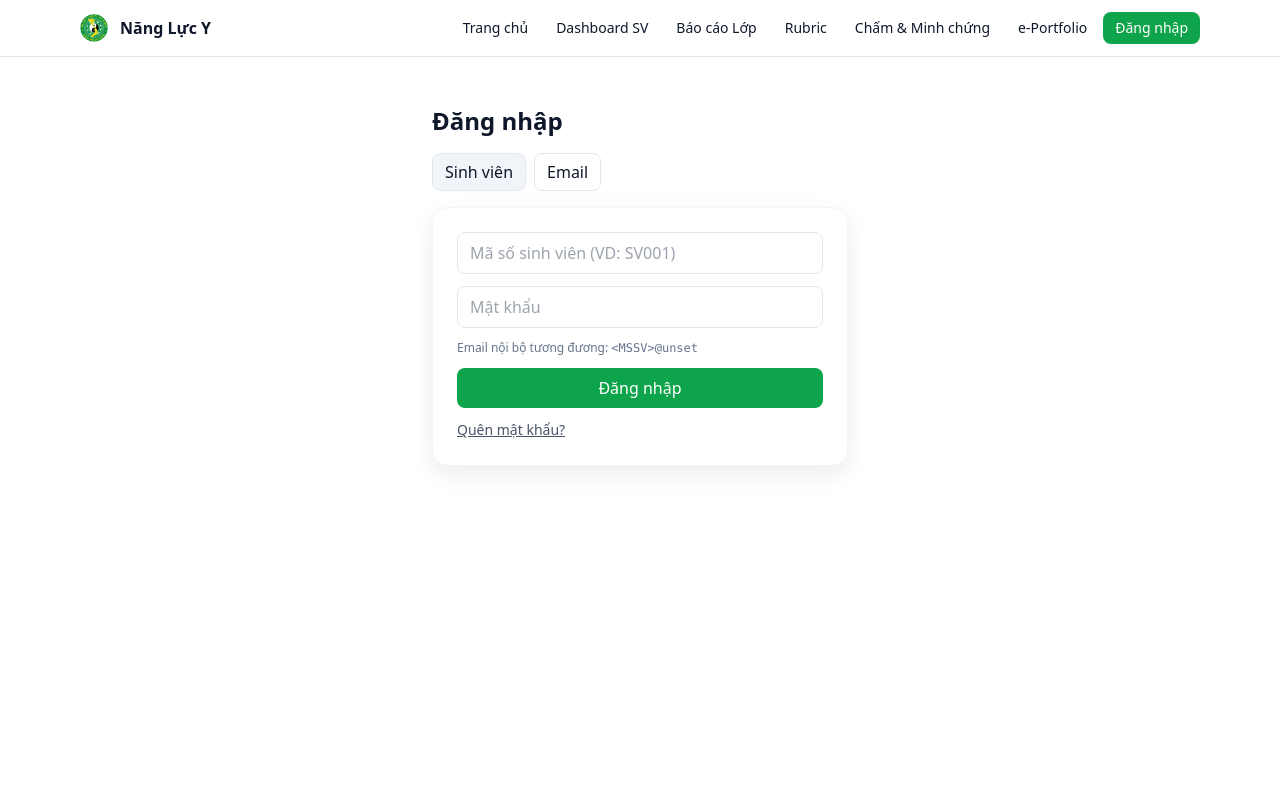
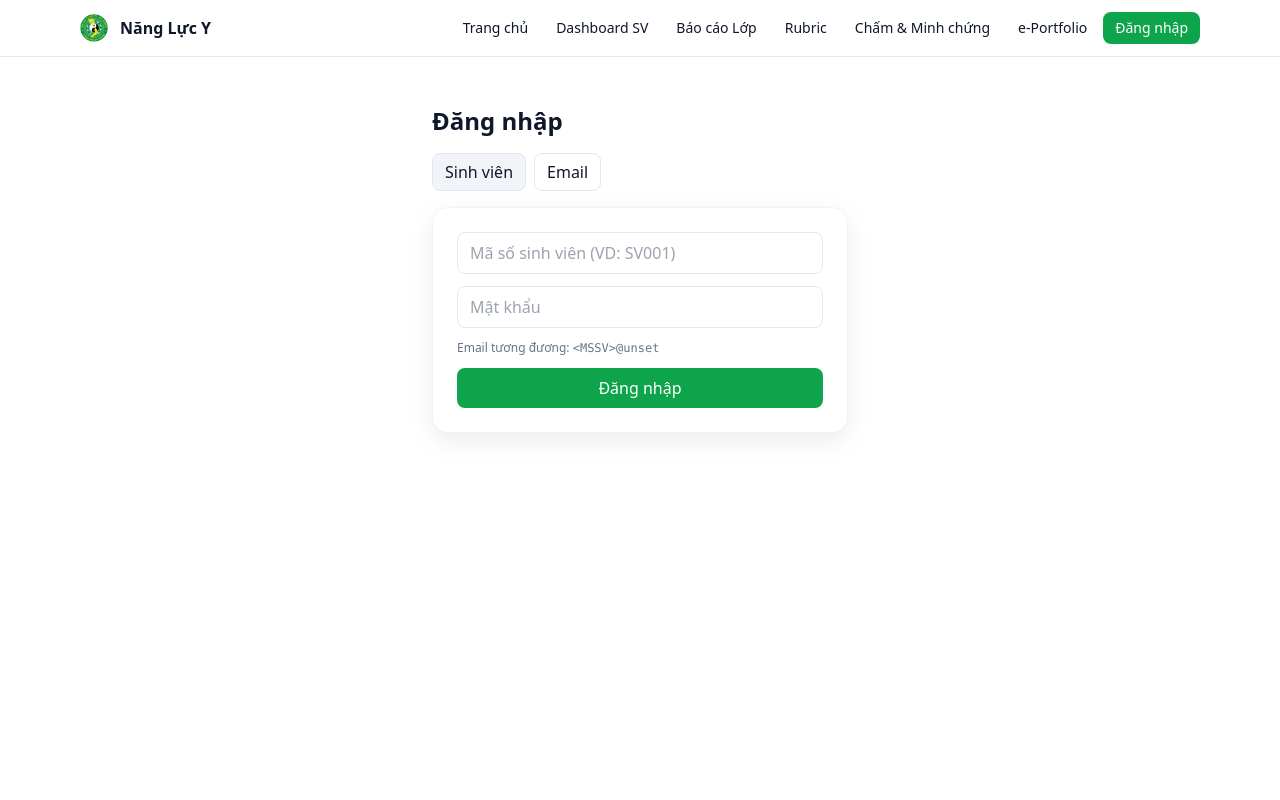
Before and after one commit to vophong90/CBME_Atlas, a Next.js app: page /login in a window 1280 px wide. Shown: the top 800 px of the page. Built offline with nearby package versions, Linux system fonts and the light colour scheme; no server answers.

Commit message:
Update page.tsx

```diff
--- a/app/(auth)/login/page.tsx
+++ b/app/(auth)/login/page.tsx
@@ -2,60 +2,48 @@
 export const dynamic = 'force-dynamic'
 export const revalidate = 0
 
-import { useEffect, useState } from 'react'
+import { useState } from 'react'
 import { useRouter } from 'next/navigation'
-import { supabase } from '../../../lib/supabase'
+import { getSupabase } from '../../../lib/supabase-browser'   // ⬅️ đổi import
 
 const STUDENT_DOMAIN = process.env.NEXT_PUBLIC_STUDENT_EMAIL_DOMAIN || 'students.local'
 
 export default function LoginPage() {
   const router = useRouter()
   const [mode, setMode] = useState<'student'|'email'>('student')
-  const [mssv, setMssv] = useState('')
-  const [email, setEmail] = useState('')
-  const [pass, setPass] = useState('')
-  const [loading, setLoading] = useState(false)
-  const [err, setErr] = useState<string|undefined>()
-
-  useEffect(() => {
-    supabase.auth.getUser().then(({data}) => { if (data.user) router.replace('/') })
-  }, [router])
+  const [mssv, setMssv] = useState(''); const [email, setEmail] = useState(''); const [pass, setPass] = useState('')
+  const [msg, setMsg] = useState(''); const [loading, setLoading] = useState(false)
 
   async function login() {
-    setLoading(true); setErr(undefined)
-    const loginEmail = mode === 'student' ? `${mssv}@${STUDENT_DOMAIN}`.toLowerCase() : email
-    const { data, error } = await supabase.auth.signInWithPassword({ email: loginEmail, password: pass })
-    setLoading(false)
-    if (error) return setErr(error.message)
-    const mustChange = (data?.user?.user_metadata?.must_change_password ?? false) as boolean
-    if (mustChange) router.replace('/auth/update-password')
-    else router.replace('/')
-  }
-
-  async function forgot() {
-    const target = mode === 'student' ? `${mssv}@${STUDENT_DOMAIN}`.toLowerCase() : email
-    if (!target) return setErr('Vui lòng nhập thông tin trước.')
-    const { error } = await supabase.auth.resetPasswordForEmail(target, {
-      redirectTo: `${location.origin}/auth/update-password`
-    })
-    if (error) setErr(error.message); else alert('Đã gửi email đặt lại mật khẩu.')
+    try {
+      setLoading(true); setMsg('')
+      const supabase = getSupabase()
+      const loginEmail = mode === 'student' ? `${mssv}@${STUDENT_DOMAIN}`.toLowerCase() : email
+      const { data, error } = await supabase.auth.signInWithPassword({ email: loginEmail, password: pass })
+      if (error) { setMsg('Lỗi: ' + error.message); return }
+      const must = !!data?.user?.user_metadata?.must_change_password
+      router.replace(must ? '/auth/update-password' : '/')
+    } catch (e:any) {
+      setMsg('Exception: ' + String(e?.message || e))
+      console.error(e)
+    } finally {
+      setLoading(false)
+    }
   }
 
   return (
     <div className="mx-auto max-w-md px-4 py-12">
       <h1 className="text-2xl font-semibold">Đăng nhập</h1>
-
       <div className="mt-4 flex gap-2">
         <button className={`px-3 py-1.5 rounded-lg border ${mode==='student'?'bg-slate-100':''}`} onClick={()=>setMode('student')}>Sinh viên</button>
         <button className={`px-3 py-1.5 rounded-lg border ${mode==='email'?'bg-slate-100':''}`} onClick={()=>setMode('email')}>Email</button>
       </div>
-
       <div className="card mt-4 space-y-3">
         {mode==='student' ? (
           <>
             <input className="border rounded-lg px-3 py-2 w-full" placeholder="Mã số sinh viên (VD: SV001)" value={mssv} onChange={e=>setMssv(e.target.value)} />
             <input className="border rounded-lg px-3 py-2 w-full" type="password" placeholder="Mật khẩu" value={pass} onChange={e=>setPass(e.target.value)} />
-            <div className="text-xs text-slate-500">Email nội bộ tương đương: <code>{mssv ? `${mssv}@${STUDENT_DOMAIN}` : `<MSSV>@${STUDENT_DOMAIN}`}</code></div>
+            <div className="text-xs text-slate-500">Email tương đương: <code>{mssv ? `${mssv}@${STUDENT_DOMAIN}` : `<MSSV>@${STUDENT_DOMAIN}`}</code></div>
           </>
         ) : (
           <>
@@ -63,12 +51,10 @@ export default function LoginPage() {
             <input className="border rounded-lg px-3 py-2 w-full" type="password" placeholder="Mật khẩu" value={pass} onChange={e=>setPass(e.target.value)} />
           </>
         )}
-
         <button disabled={loading} onClick={login} className="px-4 py-2 rounded-lg bg-[var(--brand-primary)] text-white w-full">
           {loading ? 'Đang đăng nhập...' : 'Đăng nhập'}
         </button>
-        <button onClick={forgot} className="text-sm text-slate-600 underline">Quên mật khẩu?</button>
-        {err && <div className="text-sm text-red-600">{err}</div>}
+        {!!msg && <div className="text-sm mt-2 p-2 bg-slate-50 rounded border">{msg}</div>}
       </div>
     </div>
   )
```
